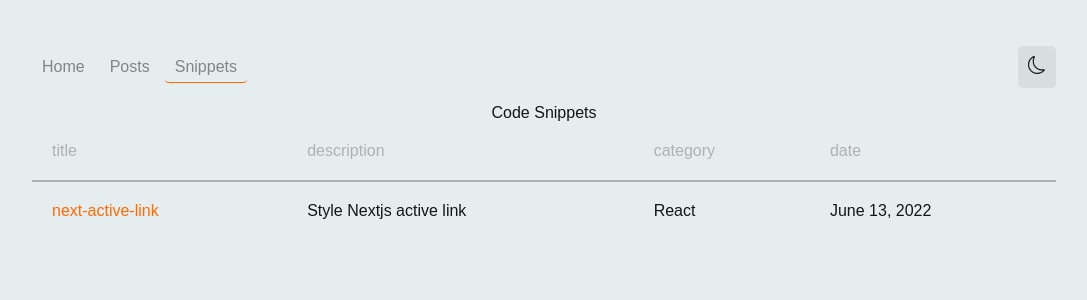
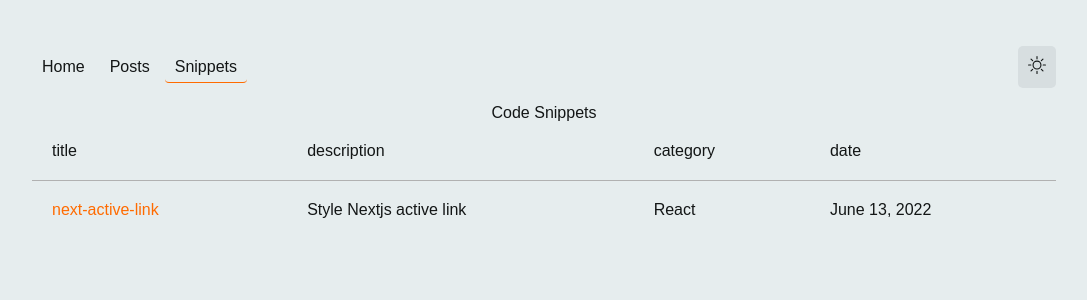
Before and after one commit to gathoni-k/Nxt-Blog, a Next.js app: page /snippets in a window 1280 px wide. Shown: the top 300 px of the page, without its empty margins (96-1183 px from the left). Built offline with nearby package versions, Linux system fonts and the light colour scheme.

Commit message:
Update styles

```diff
--- a/components/Navbar/navbar.module.css
+++ b/components/Navbar/navbar.module.css
@@ -16,7 +16,7 @@
     cursor: pointer;
     border-radius: 4px;
     text-decoration: none;
-    color: #7D8688;
+    color: var(--color-text-primary);
 }
 @media screen and (max-width: 400px) {
     .linkitems {
--- a/components/Table/table.module.css
+++ b/components/Table/table.module.css
@@ -1,20 +1,16 @@
 .table {
     width: 100%;
-    margin: 0 auto;
+    margin: 0;
     border-collapse: collapse;
 }
 
-@media screen and (max-width: 650px) {
-    .table {
-       width: 90vw;
-    }
-}
+
 .tableheaditem{
     padding: 2rem;
-    color: var(--color-text-special-primary);
+    color: var(--color-text-primary);
 }
 .tablehead {
-    border-bottom: 2px solid var(--color-text-special-primary);
+    border-bottom: 1px solid var(--color-text-special-primary);
 }
 .tablerow:hover{
     background-color: var(--color-bg-secondary);
--- a/components/ThemeToggler/ThemeToggler.js
+++ b/components/ThemeToggler/ThemeToggler.js
@@ -4,7 +4,7 @@ import { BsMoon, BsSun } from "react-icons/bs";
 import styles from "../Navbar/navbar.module.css"
 
 export default function ThemeToggler() {
-      const [theme, settheme] = useState("light")
+      const [theme, settheme] = useState("dark")
       const handleToggle = () => {
         const newTheme = theme ==="light"?"dark":"light"
         settheme(newTheme)
@@ -41,7 +41,7 @@ export default function ThemeToggler() {
   return (
     <>
         <ul className={styles.theme} onClick={handleToggle}>
-            {theme=== "light"?<BsMoon className={styles.themeicon}/>:<BsSun className={styles.themeicon}/>}
+            {theme=== "light"?<BsSun className={styles.themeicon}/>:<BsMoon className={styles.themeicon}/>}
         </ul>
     </>
   )
--- a/styles/Home.module.css
+++ b/styles/Home.module.css
@@ -35,7 +35,7 @@
     margin: 0 auto;
 }
 .header {
-    color: var(--color-bg-secondary);
+    color: var(--color-text-primary);
     font-size: 3.8rem;
 
 }
--- a/styles/globals.css
+++ b/styles/globals.css
@@ -24,6 +24,8 @@ body[data-theme="light"] {
   --color-text-special-primary: #b1b1b1;
   --color-bg-primary: #E6EDEE;
   --color-bg-secondary: #7d86881c;
+  --color-bg-special-secondary: #28292ac7;
+
 }
 
 body[data-theme="dark"] {
@@ -31,6 +33,7 @@ body[data-theme="dark"] {
   --color-text-special-primary: #b1b1b1;
   --color-text-secondary: #ff6b00;
   --color-bg-primary: #0E141B;
+  --color-bg-special-secondary: #b1b1b1;
   --color-bg-secondary: #1E262F;
 }
 
```
